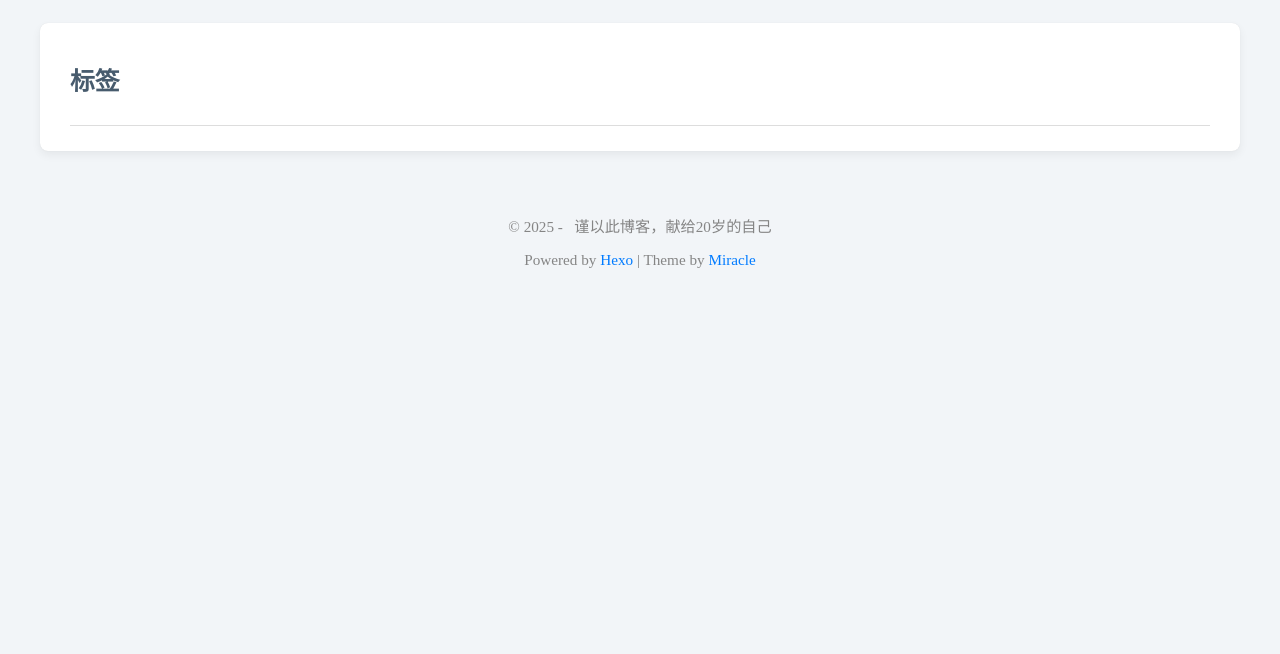
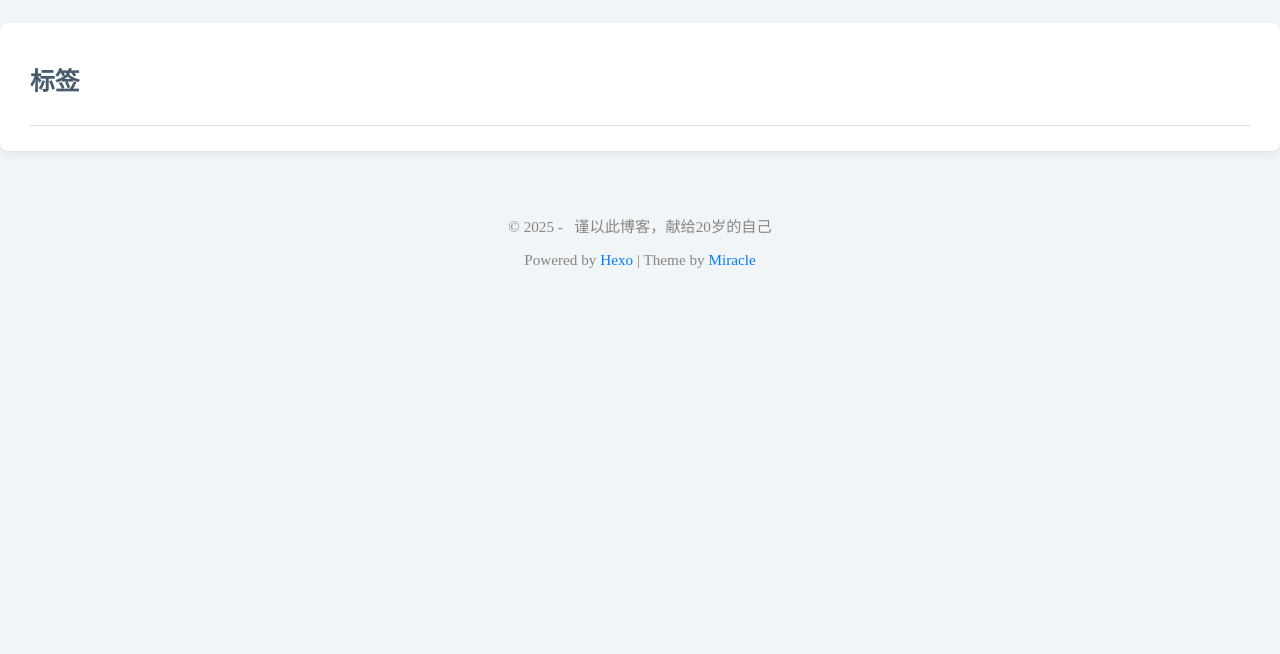
Before and after one commit to KaGty1/KaGty1.github.io, a plain HTML site: page tags/index.html in a window 1280 px wide. Shown: the part 61-715 px from the top of the page. Drawn offline with Linux system fonts and the light colour scheme.

Commit message:
Site updated: 2025-01-11 21:45:50

```diff
--- a/css/page.css
+++ b/css/page.css
@@ -447,9 +447,9 @@ p.tex-para-indent-full,
     margin: auto;
   }
 }
-@media (min-width: 768px) {
+@media (min-width: 1200px) {
   article[class='page'] {
-    max-width: 1200px;
+    max-width: 1400px;
   }
 }
 article img.lazyload-img {
```
